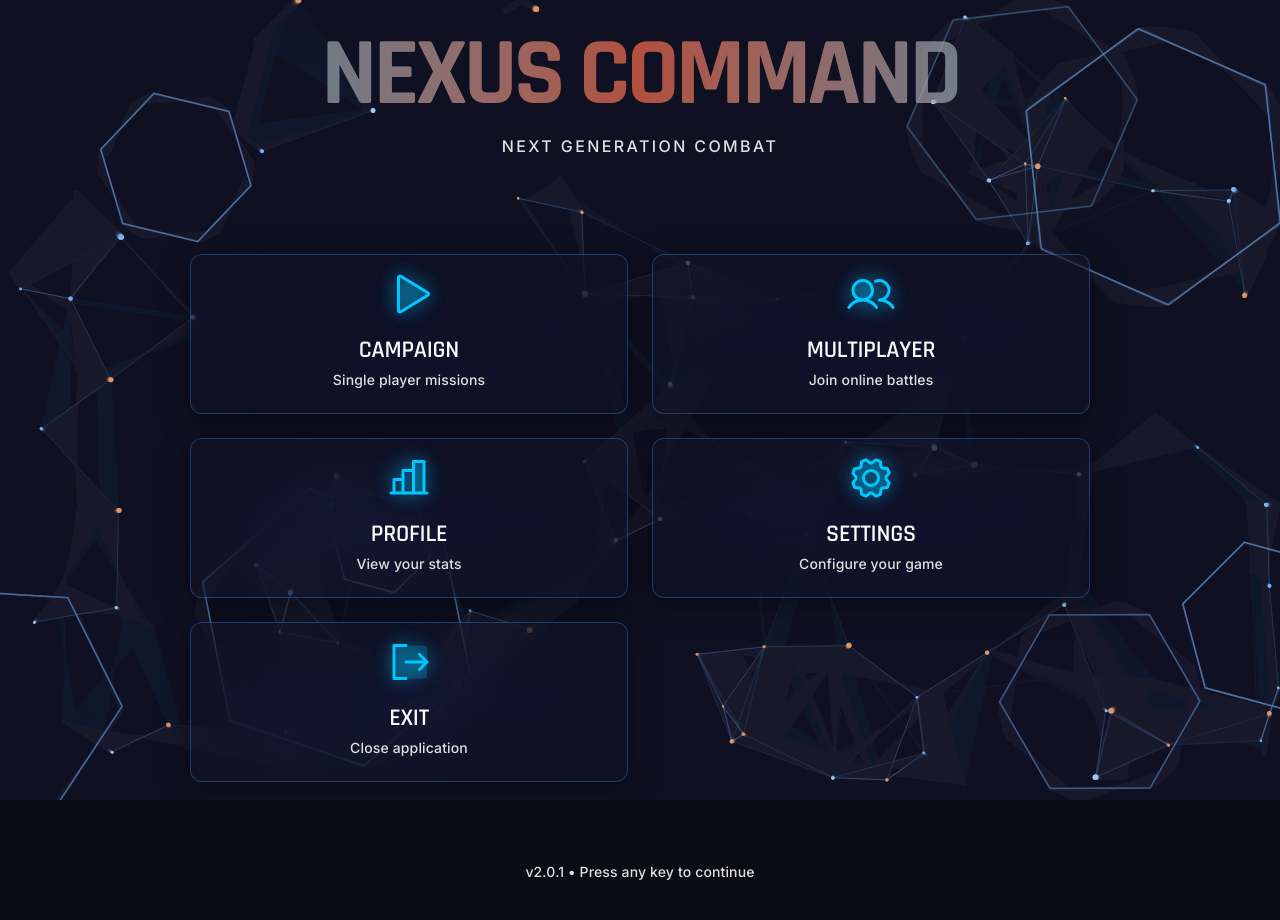
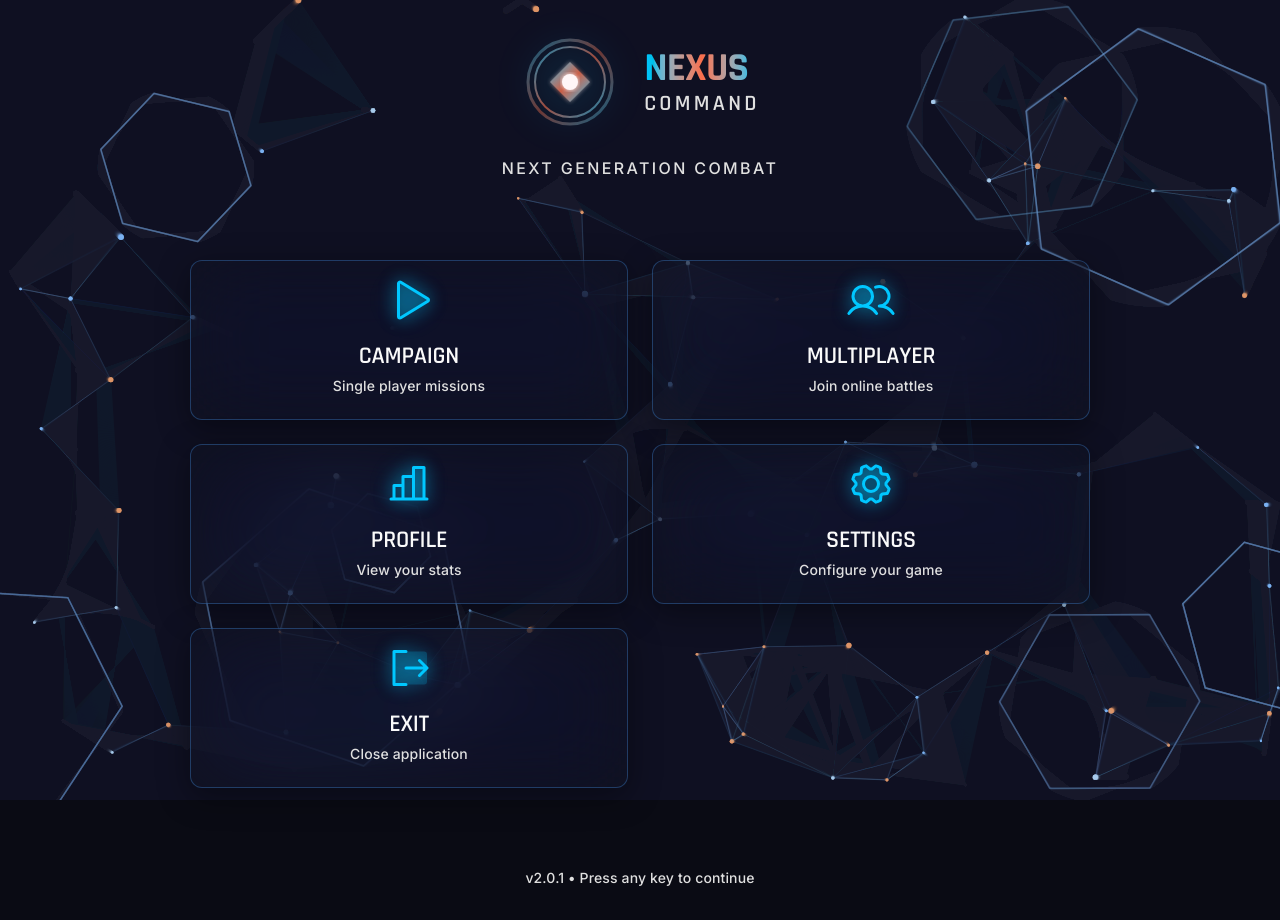
Before and after one commit to johndoe6345789/nexus-command, a React (Vite) app: page / in a window 1280 px wide. Built offline with nearby package versions, Linux system fonts and the light colour scheme.

Commit message:
Generated by Spark: I think we can do better with logo, too many sharp edges

```diff
--- /dev/null
+++ b/src/components/Logo.tsx
@@ -0,0 +1,204 @@
+import { motion } from 'framer-motion'
+import { Box } from '@mui/material'
+
+interface LogoProps {
+  size?: number
+  showText?: boolean
+  animate?: boolean
+}
+
+export function Logo({ size = 80, showText = true, animate = true }: LogoProps) {
+  const iconVariants = {
+    initial: { scale: 0.8, opacity: 0 },
+    animate: {
+      scale: 1,
+      opacity: 1,
+    }
+  }
+
+  const pulseVariants = {
+    initial: { scale: 1, opacity: 0.6 },
+    animate: {
+      scale: [1, 1.2, 1],
+      opacity: [0.6, 0.2, 0.6],
+    }
+  }
+
+  return (
+    <Box sx={{ display: 'flex', alignItems: 'center', gap: 3 }}>
+      <motion.div
+        variants={iconVariants}
+        initial={animate ? "initial" : false}
+        animate={animate ? "animate" : false}
+        transition={{ duration: 0.8, ease: [0.22, 1, 0.36, 1] }}
+        style={{ position: 'relative', width: size, height: size }}
+      >
+        <motion.div
+          variants={pulseVariants}
+          initial={animate ? "initial" : false}
+          animate={animate ? "animate" : false}
+          transition={{
+            duration: 3,
+            repeat: Infinity,
+            ease: "easeInOut"
+          }}
+          style={{
+            position: 'absolute',
+            inset: 0,
+            borderRadius: '50%',
+            background: 'radial-gradient(circle, oklch(0.75 0.20 220 / 0.3), transparent 70%)',
+            filter: 'blur(20px)',
+          }}
+        />
+
+        <svg
+          width={size}
+          height={size}
+          viewBox="0 0 100 100"
+          fill="none"
+          xmlns="http://www.w3.org/2000/svg"
+          style={{ position: 'relative', zIndex: 1 }}
+        >
+          <defs>
+            <linearGradient id="logoGradient" x1="0%" y1="0%" x2="100%" y2="100%">
+              <stop offset="0%" stopColor="oklch(0.75 0.20 220)" />
+              <stop offset="50%" stopColor="oklch(0.70 0.18 35)" />
+              <stop offset="100%" stopColor="oklch(0.75 0.20 220)" />
+            </linearGradient>
+            <filter id="glow">
+              <feGaussianBlur stdDeviation="2" result="coloredBlur"/>
+              <feMerge>
+                <feMergeNode in="coloredBlur"/>
+                <feMergeNode in="SourceGraphic"/>
+              </feMerge>
+            </filter>
+          </defs>
+
+          <circle
+            cx="50"
+            cy="50"
+            r="42"
+            stroke="url(#logoGradient)"
+            strokeWidth="3"
+            fill="none"
+            opacity="0.4"
+          />
+
+          <circle
+            cx="50"
+            cy="50"
+            r="35"
+            stroke="url(#logoGradient)"
+            strokeWidth="2"
+            fill="none"
+            opacity="0.6"
+          />
+
+          <motion.path
+            d="M 30 50 L 50 30 L 70 50 L 50 70 Z"
+            fill="url(#logoGradient)"
+            opacity="0.8"
+            filter="url(#glow)"
+            initial={animate ? { pathLength: 0, opacity: 0 } : false}
+            animate={animate ? { pathLength: 1, opacity: 0.8 } : false}
+            transition={{ duration: 1.5, ease: "easeInOut", delay: 0.3 }}
+          />
+
+          <motion.circle
+            cx="50"
+            cy="50"
+            r="8"
+            fill="oklch(0.98 0.01 0)"
+            filter="url(#glow)"
+            initial={animate ? { scale: 0 } : false}
+            animate={animate ? { scale: 1 } : false}
+            transition={{ duration: 0.5, ease: "easeOut", delay: 1 }}
+          />
+
+          <motion.path
+            d="M 50 15 L 50 25"
+            stroke="url(#logoGradient)"
+            strokeWidth="2.5"
+            strokeLinecap="round"
+            initial={animate ? { pathLength: 0, opacity: 0 } : false}
+            animate={animate ? { pathLength: 1, opacity: 1 } : false}
+            transition={{ duration: 0.6, ease: "easeOut", delay: 0.8 }}
+          />
+
+          <motion.path
+            d="M 50 75 L 50 85"
+            stroke="url(#logoGradient)"
+            strokeWidth="2.5"
+            strokeLinecap="round"
+            initial={animate ? { pathLength: 0, opacity: 0 } : false}
+            animate={animate ? { pathLength: 1, opacity: 1 } : false}
+            transition={{ duration: 0.6, ease: "easeOut", delay: 0.9 }}
+          />
+
+          <motion.path
+            d="M 15 50 L 25 50"
+            stroke="url(#logoGradient)"
+            strokeWidth="2.5"
+            strokeLinecap="round"
+            initial={animate ? { pathLength: 0, opacity: 0 } : false}
+            animate={animate ? { pathLength: 1, opacity: 1 } : false}
+            transition={{ duration: 0.6, ease: "easeOut", delay: 1 }}
+          />
+
+          <motion.path
+            d="M 75 50 L 85 50"
+            stroke="url(#logoGradient)"
+            strokeWidth="2.5"
+            strokeLinecap="round"
+            initial={animate ? { pathLength: 0, opacity: 0 } : false}
+            animate={animate ? { pathLength: 1, opacity: 1 } : false}
+            transition={{ duration: 0.6, ease: "easeOut", delay: 1.1 }}
+          />
+        </svg>
+      </motion.div>
+
+      {showText && (
+        <motion.div
+          initial={animate ? { opacity: 0, x: -20 } : false}
+          animate={animate ? { opacity: 1, x: 0 } : false}
+          transition={{ duration: 0.8, delay: 0.5 }}
+          style={{
+            display: 'flex',
+            flexDirection: 'column',
+            gap: '4px',
+          }}
+        >
+          <Box
+            component="span"
+            sx={{
+              fontFamily: 'var(--font-heading)',
+              fontSize: size * 0.4,
+              fontWeight: 800,
+              letterSpacing: '-0.02em',
+              background: 'linear-gradient(90deg, oklch(0.75 0.20 220), oklch(0.70 0.18 35), oklch(0.75 0.20 220))',
+              backgroundClip: 'text',
+              WebkitBackgroundClip: 'text',
+              WebkitTextFillColor: 'transparent',
+              lineHeight: 1,
+            }}
+          >
+            NEXUS
+          </Box>
+          <Box
+            component="span"
+            sx={{
+              fontFamily: 'var(--font-heading)',
+              fontSize: size * 0.22,
+              fontWeight: 600,
+              letterSpacing: '0.15em',
+              color: 'text.secondary',
+              lineHeight: 1,
+            }}
+          >
+            COMMAND
+          </Box>
+        </motion.div>
+      )}
+    </Box>
+  )
+}
--- a/src/components/MainMenu.tsx
+++ b/src/components/MainMenu.tsx
@@ -1,6 +1,7 @@
 import { Button, Card, CardContent, Typography, Box, Stack } from '@mui/material'
 import { Play, Users, Gear, ChartBar, SignOut } from '@phosphor-icons/react'
 import { motion } from 'framer-motion'
+import { Logo } from './Logo'
 
 interface MainMenuProps {
   onNavigate: (screen: string) => void
@@ -26,25 +27,21 @@ export function MainMenu({ onNavigate }: MainMenuProps) {
       }}
     >
       <Box sx={{ width: '100%', maxWidth: '1200px' }}>
-        <motion.div
-          initial={{ opacity: 0, y: -30 }}
-          animate={{ opacity: 1, y: 0 }}
-          transition={{ duration: 0.8, ease: [0.22, 1, 0.36, 1] }}
-        >
-          <Typography
-            variant="h1"
-            align="center"
+        <Box
           sx={{
-              mb: 2,
-              background: 'linear-gradient(90deg, oklch(0.75 0.20 220), oklch(0.70 0.18 35), oklch(0.75 0.20 220))',
-              backgroundClip: 'text',
-              WebkitBackgroundClip: 'text',
-              WebkitTextFillColor: 'transparent',
-              animation: 'glow-pulse 3s ease-in-out infinite',
+            display: 'flex',
+            flexDirection: 'column',
+            alignItems: 'center',
+            mb: 10,
           }}
         >
-            NEXUS COMMAND
-          </Typography>
+          <Logo size={100} showText={true} animate={true} />
+
+          <motion.div
+            initial={{ opacity: 0, y: 10 }}
+            animate={{ opacity: 1, y: 0 }}
+            transition={{ duration: 0.8, delay: 1.2 }}
+          >
             <Typography
               variant="body1"
               align="center"
@@ -52,12 +49,13 @@ export function MainMenu({ onNavigate }: MainMenuProps) {
                 color: 'text.secondary',
                 letterSpacing: '0.15em',
                 textTransform: 'uppercase',
-              mb: 12,
+                mt: 3,
               }}
             >
               Next Generation Combat
             </Typography>
           </motion.div>
+        </Box>
 
         <Box
           sx={{
```
Lines whose indentation alone changed are shown as unchanged.
